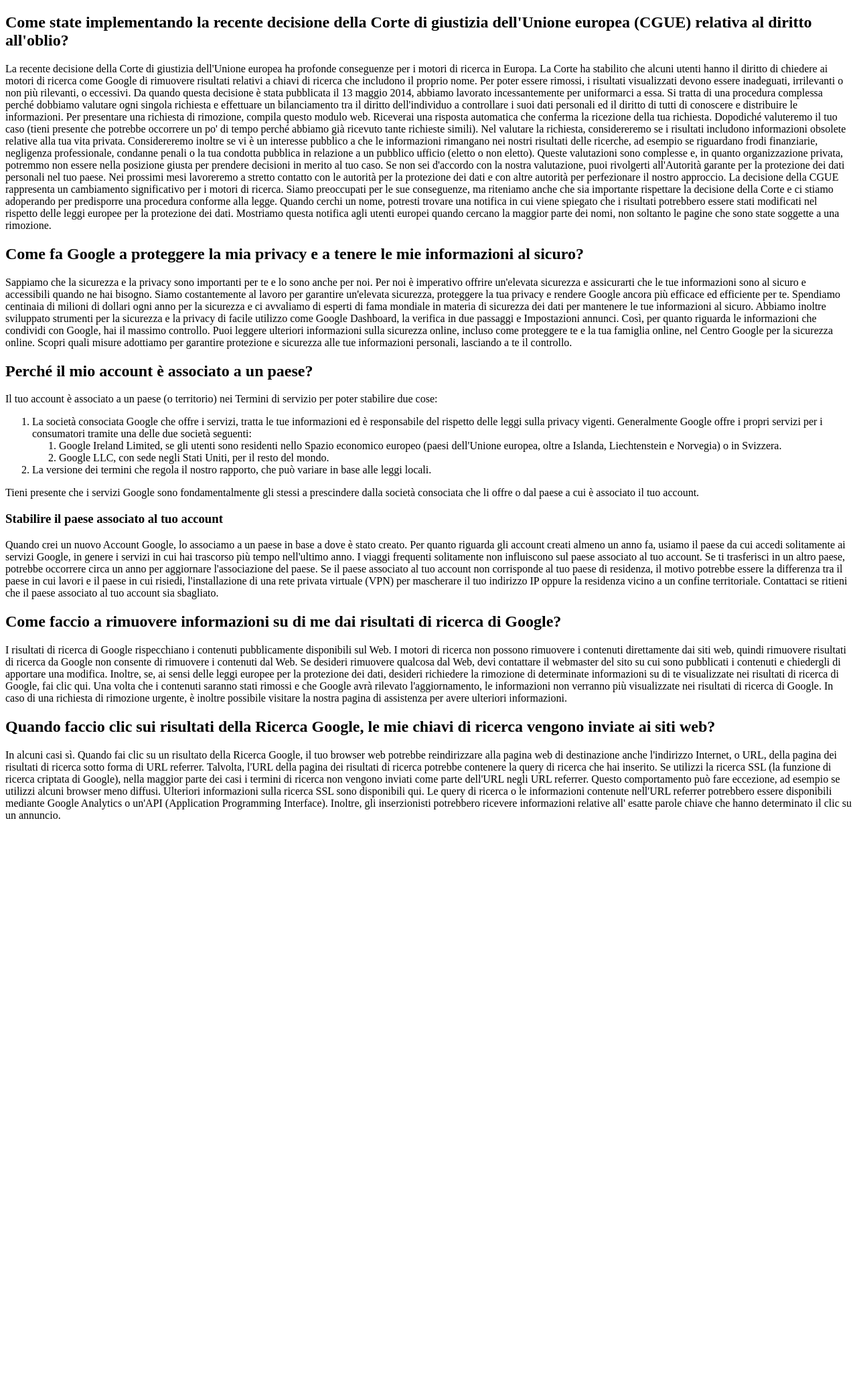
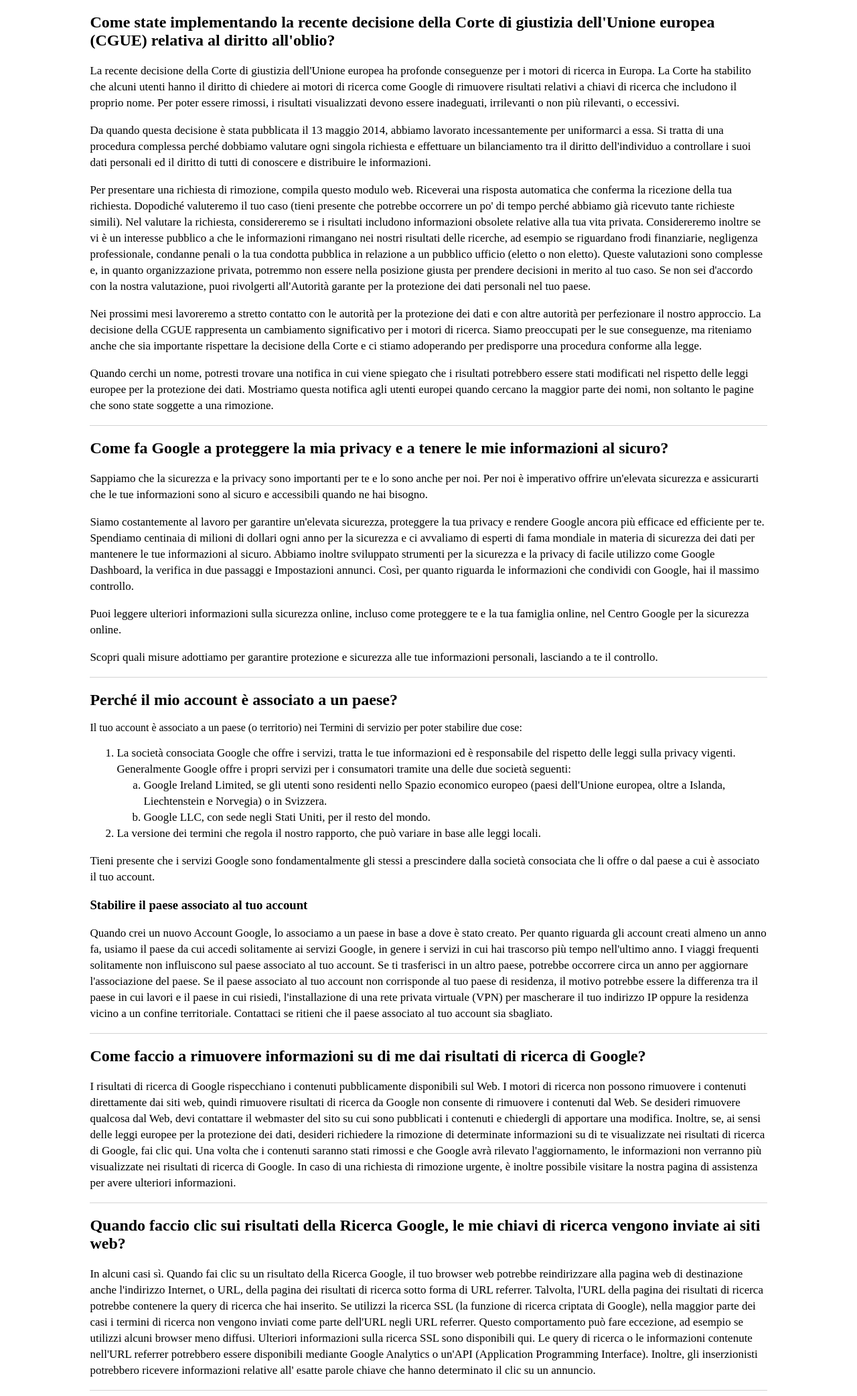
Before and after one commit to alegiunt99/php-google-faq, a PHP site: page / in a window 1280 px wide. Shown: the whole page at 67% size. Before the commit the page ends 1223 px from the top, so only its background shows below. Run offline with PHP 8.4, Linux system fonts and the light colour scheme.

Commit message:
Ho modificato lo stile

```diff
--- a/index.php
+++ b/index.php
@@ -16,11 +16,15 @@ Gestire il “Database” e la visualizzazione di queste domande e risposte con
             "question" => "Come state implementando la recente decisione della Corte di giustizia dell'Unione europea (CGUE) relativa al diritto all'oblio?",
 
             "answer" => "
-                La recente decisione della Corte di giustizia dell'Unione europea ha profonde conseguenze per i motori di ricerca in Europa. La Corte ha stabilito che alcuni utenti hanno il diritto di chiedere ai motori di ricerca come Google di rimuovere risultati relativi a chiavi di ricerca che includono il proprio nome. Per poter essere rimossi, i risultati visualizzati devono essere inadeguati, irrilevanti o non più rilevanti, o eccessivi.
-                Da quando questa decisione è stata pubblicata il 13 maggio 2014, abbiamo lavorato incessantemente per uniformarci a essa. Si tratta di una procedura complessa perché dobbiamo valutare ogni singola richiesta e effettuare un bilanciamento tra il diritto dell'individuo a controllare i suoi dati personali ed il diritto di tutti di conoscere e distribuire le informazioni.
-                Per presentare una richiesta di rimozione, compila questo modulo web. Riceverai una risposta automatica che conferma la ricezione della tua richiesta. Dopodiché valuteremo il tuo caso (tieni presente che potrebbe occorrere un po' di tempo perché abbiamo già ricevuto tante richieste simili). Nel valutare la richiesta, considereremo se i risultati includono informazioni obsolete relative alla tua vita privata. Considereremo inoltre se vi è un interesse pubblico a che le informazioni rimangano nei nostri risultati delle ricerche, ad esempio se riguardano frodi finanziarie, negligenza professionale, condanne penali o la tua condotta pubblica in relazione a un pubblico ufficio (eletto o non eletto). Queste valutazioni sono complesse e, in quanto organizzazione privata, potremmo non essere nella posizione giusta per prendere decisioni in merito al tuo caso. Se non sei d'accordo con la nostra valutazione, puoi rivolgerti all'Autorità garante per la protezione dei dati personali nel tuo paese.
-                Nei prossimi mesi lavoreremo a stretto contatto con le autorità per la protezione dei dati e con altre autorità per perfezionare il nostro approccio. La decisione della CGUE rappresenta un cambiamento significativo per i motori di ricerca. Siamo preoccupati per le sue conseguenze, ma riteniamo anche che sia importante rispettare la decisione della Corte e ci stiamo adoperando per predisporre una procedura conforme alla legge.
-                Quando cerchi un nome, potresti trovare una notifica in cui viene spiegato che i risultati potrebbero essere stati modificati nel rispetto delle leggi europee per la protezione dei dati. Mostriamo questa notifica agli utenti europei quando cercano la maggior parte dei nomi, non soltanto le pagine che sono state soggette a una rimozione.
+                <p>La recente decisione della Corte di giustizia dell'Unione europea ha profonde conseguenze per i motori di ricerca in Europa. La Corte ha stabilito che alcuni utenti hanno il diritto di chiedere ai motori di ricerca come Google di rimuovere risultati relativi a chiavi di ricerca che includono il proprio nome. Per poter essere rimossi, i risultati visualizzati devono essere inadeguati, irrilevanti o non più rilevanti, o eccessivi.</p>
+
+                <p>Da quando questa decisione è stata pubblicata il 13 maggio 2014, abbiamo lavorato incessantemente per uniformarci a essa. Si tratta di una procedura complessa perché dobbiamo valutare ogni singola richiesta e effettuare un bilanciamento tra il diritto dell'individuo a controllare i suoi dati personali ed il diritto di tutti di conoscere e distribuire le informazioni.</p>
+
+                <p>Per presentare una richiesta di rimozione, compila questo modulo web. Riceverai una risposta automatica che conferma la ricezione della tua richiesta. Dopodiché valuteremo il tuo caso (tieni presente che potrebbe occorrere un po' di tempo perché abbiamo già ricevuto tante richieste simili). Nel valutare la richiesta, considereremo se i risultati includono informazioni obsolete relative alla tua vita privata. Considereremo inoltre se vi è un interesse pubblico a che le informazioni rimangano nei nostri risultati delle ricerche, ad esempio se riguardano frodi finanziarie, negligenza professionale, condanne penali o la tua condotta pubblica in relazione a un pubblico ufficio (eletto o non eletto). Queste valutazioni sono complesse e, in quanto organizzazione privata, potremmo non essere nella posizione giusta per prendere decisioni in merito al tuo caso. Se non sei d'accordo con la nostra valutazione, puoi rivolgerti all'Autorità garante per la protezione dei dati personali nel tuo paese.</p>
+
+                <p>Nei prossimi mesi lavoreremo a stretto contatto con le autorità per la protezione dei dati e con altre autorità per perfezionare il nostro approccio. La decisione della CGUE rappresenta un cambiamento significativo per i motori di ricerca. Siamo preoccupati per le sue conseguenze, ma riteniamo anche che sia importante rispettare la decisione della Corte e ci stiamo adoperando per predisporre una procedura conforme alla legge.</p>
+
+                <p>Quando cerchi un nome, potresti trovare una notifica in cui viene spiegato che i risultati potrebbero essere stati modificati nel rispetto delle leggi europee per la protezione dei dati. Mostriamo questa notifica agli utenti europei quando cercano la maggior parte dei nomi, non soltanto le pagine che sono state soggette a una rimozione.</p>
             "
 
         ],
@@ -32,10 +36,10 @@ Gestire il “Database” e la visualizzazione di queste domande e risposte con
             "question" => "Come fa Google a proteggere la mia privacy e a tenere le mie informazioni al sicuro?",
 
             "answer" => "
-                Sappiamo che la sicurezza e la privacy sono importanti per te e lo sono anche per noi. Per noi è imperativo offrire un'elevata sicurezza e assicurarti che le tue informazioni sono al sicuro e accessibili quando ne hai bisogno.
-                Siamo costantemente al lavoro per garantire un'elevata sicurezza, proteggere la tua privacy e rendere Google ancora più efficace ed efficiente per te. Spendiamo centinaia di milioni di dollari ogni anno per la sicurezza e ci avvaliamo di esperti di fama mondiale in materia di sicurezza dei dati per mantenere le tue informazioni al sicuro. Abbiamo inoltre sviluppato strumenti per la sicurezza e la privacy di facile utilizzo come Google Dashboard, la verifica in due passaggi e Impostazioni annunci. Così, per quanto riguarda le informazioni che condividi con Google, hai il massimo controllo.
-                Puoi leggere ulteriori informazioni sulla sicurezza online, incluso come proteggere te e la tua famiglia online, nel Centro Google per la sicurezza online.
-                Scopri quali misure adottiamo per garantire protezione e sicurezza alle tue informazioni personali, lasciando a te il controllo.
+                <p>Sappiamo che la sicurezza e la privacy sono importanti per te e lo sono anche per noi. Per noi è imperativo offrire un'elevata sicurezza e assicurarti che le tue informazioni sono al sicuro e accessibili quando ne hai bisogno.</p>
+                <p>Siamo costantemente al lavoro per garantire un'elevata sicurezza, proteggere la tua privacy e rendere Google ancora più efficace ed efficiente per te. Spendiamo centinaia di milioni di dollari ogni anno per la sicurezza e ci avvaliamo di esperti di fama mondiale in materia di sicurezza dei dati per mantenere le tue informazioni al sicuro. Abbiamo inoltre sviluppato strumenti per la sicurezza e la privacy di facile utilizzo come Google Dashboard, la verifica in due passaggi e Impostazioni annunci. Così, per quanto riguarda le informazioni che condividi con Google, hai il massimo controllo.</p>
+                <p>Puoi leggere ulteriori informazioni sulla sicurezza online, incluso come proteggere te e la tua famiglia online, nel Centro Google per la sicurezza online.</p>
+                <p>Scopri quali misure adottiamo per garantire protezione e sicurezza alle tue informazioni personali, lasciando a te il controllo.</p>
             "
 
         ],
@@ -62,7 +66,7 @@ Gestire il “Database” e la visualizzazione di queste domande e risposte con
                 </li>
             </ol>
 
-            Tieni presente che i servizi Google sono fondamentalmente gli stessi a prescindere dalla società consociata che li offre o dal paese a cui è associato il tuo account.
+            <p>Tieni presente che i servizi Google sono fondamentalmente gli stessi a prescindere dalla società consociata che li offre o dal paese a cui è associato il tuo account.</p>
 
             <h3>Stabilire il paese associato al tuo account</h3>
 
@@ -89,6 +93,7 @@ Gestire il “Database” e la visualizzazione di queste domande e risposte con
 
             "answer" => "
 
+            <p>
                 I risultati di ricerca di Google rispecchiano i contenuti pubblicamente disponibili sul Web.
                 I motori di ricerca non possono rimuovere i contenuti direttamente dai siti web, quindi rimuovere risultati di ricerca
                 da Google non consente di rimuovere i contenuti dal Web. Se desideri rimuovere qualcosa dal Web,
@@ -97,6 +102,7 @@ Gestire il “Database” e la visualizzazione di queste domande e risposte con
                 informazioni su di te visualizzate nei risultati di ricerca di Google, fai clic qui. Una volta che i contenuti saranno
                 stati rimossi e che Google avrà rilevato l'aggiornamento, le informazioni non verranno più visualizzate nei risultati di ricerca di Google.
                 In caso di una richiesta di rimozione urgente, è inoltre possibile visitare la nostra pagina di assistenza per avere ulteriori informazioni.
+            </p>
 
             "
 
@@ -110,7 +116,7 @@ Gestire il “Database” e la visualizzazione di queste domande e risposte con
             "question" => "Quando faccio clic sui risultati della Ricerca Google, le mie chiavi di ricerca vengono inviate ai siti web?",
 
             "answer" => "
-
+                <p>
                     In alcuni casi sì. Quando fai clic su un risultato della Ricerca Google, il tuo browser web potrebbe reindirizzare alla pagina web
                     di destinazione anche l'indirizzo Internet, o URL, della pagina dei risultati di ricerca sotto forma di URL referrer.
                     Talvolta, l'URL della pagina dei risultati di ricerca potrebbe contenere la query di ricerca che hai inserito. Se utilizzi la ricerca SSL
@@ -119,7 +125,7 @@ Gestire il “Database” e la visualizzazione di queste domande e risposte con
                     sulla ricerca SSL sono disponibili qui. Le query di ricerca o le informazioni contenute nell'URL referrer potrebbero essere disponibili
                     mediante Google Analytics o un'API (Application Programming Interface). Inoltre, gli inserzionisti potrebbero ricevere informazioni relative
                     all' esatte parole chiave che hanno determinato il clic su un annuncio.
-
+                </p>
             "
 
         ],
@@ -155,9 +161,9 @@ Gestire il “Database” e la visualizzazione di queste domande e risposte con
                     echo('</h2>');
 
                     // creo un p per le risposte
-                    echo('<p>');
+                    echo('<div>');
                     echo($question['answer']);
-                    echo('</p>');
+                    echo('</div>');
 
                 // chiudo il div
                 echo('</div>');
--- a/style.css
+++ b/style.css
@@ -7,3 +7,23 @@
 
 
 /* CONTENT  */
+
+.container{
+    width: 80%;
+    margin: 0 auto;
+
+}
+
+.questions{
+    border-bottom: 1px solid lightgray;
+}
+
+p,
+ol{
+    line-height: 1.5rem;
+    font-size: 17px;
+}
+
+ol > li > ol{
+    list-style: lower-latin;
+}
```
Lines whose indentation alone changed are shown as unchanged.
